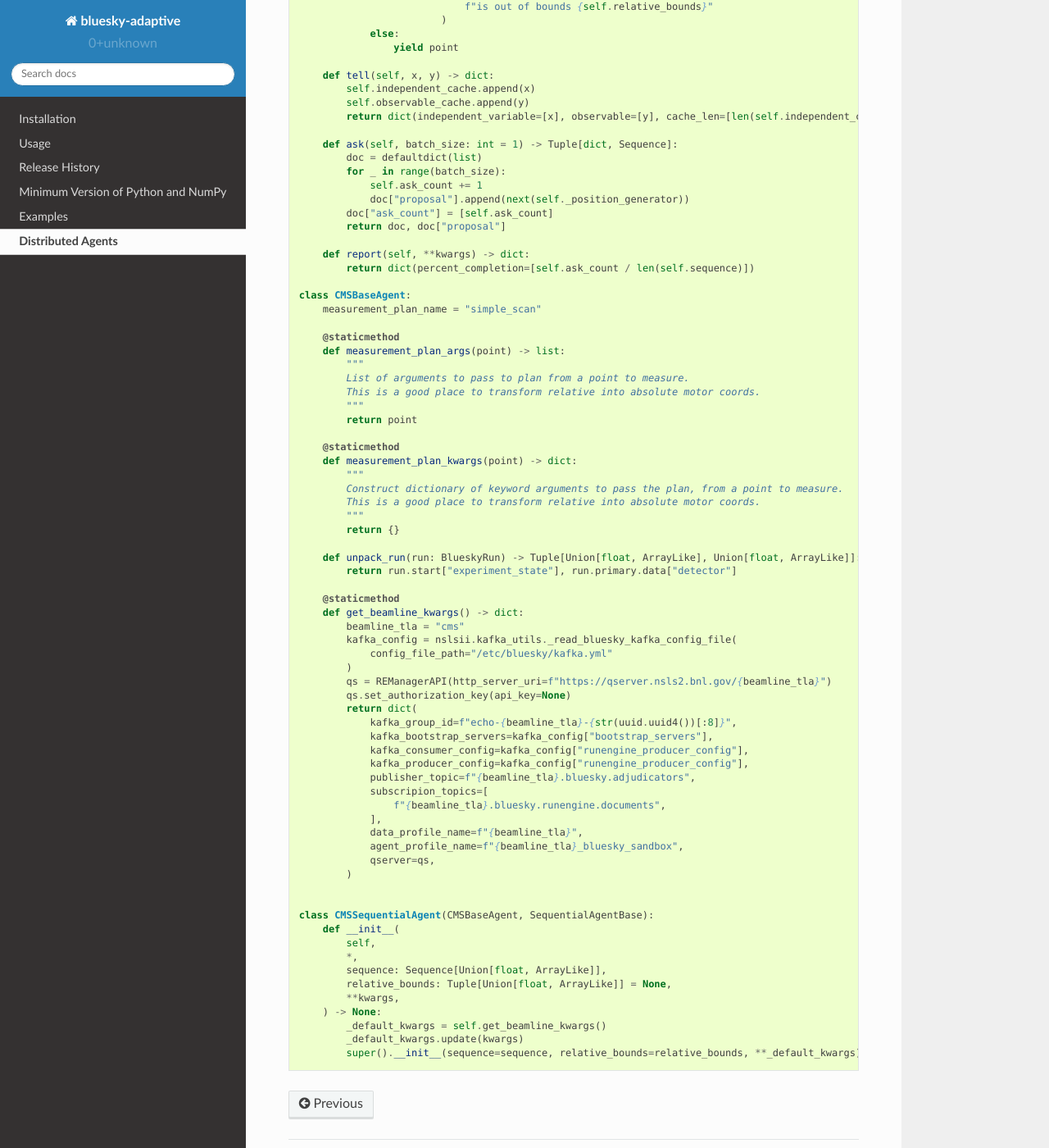
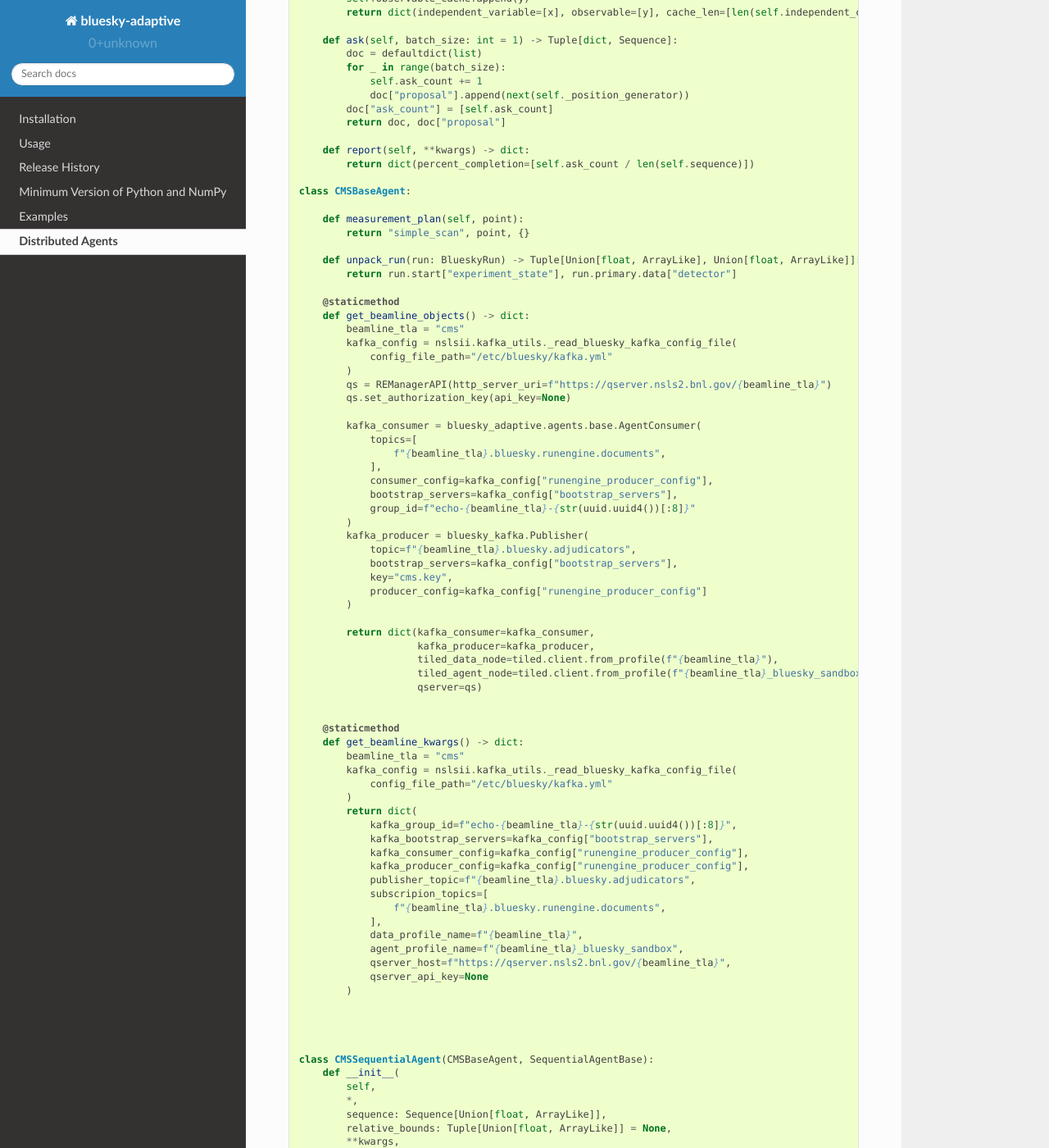
Before and after one commit to bluesky/bluesky-adaptive, a Sphinx documentation site: the page built from docs/source/distributed.rst, in a window 1280 px wide and 1400 px high, scrolled down 3064 px. Shown: the whole window at 82% size. Built offline with Sphinx 7.4.7 and the Read the Docs theme 2.0.0, drawn with Linux system fonts in a browser that asks for light colours; some of the changed text lies outside the part shown.

Commit message:
Doc: Document new API

```diff
--- a/docs/source/distributed.rst
+++ b/docs/source/distributed.rst
@@ -27,9 +27,7 @@ following.
 Experiment specific
 -------------------
 
-.. autoproperty:: bluesky_adaptive.agents.base.Agent.measurement_plan_name
-.. automethod:: bluesky_adaptive.agents.base.Agent.measurement_plan_args
-.. automethod:: bluesky_adaptive.agents.base.Agent.measurement_plan_kwargs
+.. automethod:: bluesky_adaptive.agents.base.Agent.measurement_plan
 
 
 Agent 'brains' specific
@@ -55,6 +53,10 @@ In this case the user need only construct `CMSBaseAgent` for some CMS specific v
 and combine the `SequentialAgent` and `CMSBaseAgent`.
 This can be done through direct inheritence or mixins, as all necessary methods are declared
 as abstract in the base Agent.
+
+The default API supports passing the objects for communication, allowing for flexible customization.
+A convenience method `from_config_kwargs` supports automatic construction of the Kafka producer and consumers,
+as well as the qserver API using some common configuration keys. Both are demonstrated below for reference.
 
 .. code-block:: python
 
@@ -151,26 +153,43 @@ as abstract in the base Agent.
             return dict(percent_completion=[self.ask_count / len(self.sequence)])
 
     class CMSBaseAgent:
-        measurement_plan_name = "simple_scan"
 
-        @staticmethod
-        def measurement_plan_args(point) -> list:
-            """
-            List of arguments to pass to plan from a point to measure.
-            This is a good place to transform relative into absolute motor coords.
-            """
-            return point
-
-        @staticmethod
-        def measurement_plan_kwargs(point) -> dict:
-            """
-            Construct dictionary of keyword arguments to pass the plan, from a point to measure.
-            This is a good place to transform relative into absolute motor coords.
-            """
-            return {}
+        def measurement_plan(self, point):
+            return "simple_scan", point, {}
 
         def unpack_run(run: BlueskyRun) -> Tuple[Union[float, ArrayLike], Union[float, ArrayLike]]:
             return run.start["experiment_state"], run.primary.data["detector"]
+
+        @staticmethod
+        def get_beamline_objects() -> dict:
+            beamline_tla = "cms"
+            kafka_config = nslsii.kafka_utils._read_bluesky_kafka_config_file(
+                config_file_path="/etc/bluesky/kafka.yml"
+            )
+            qs = REManagerAPI(http_server_uri=f"https://qserver.nsls2.bnl.gov/{beamline_tla}")
+            qs.set_authorization_key(api_key=None)
+
+            kafka_consumer = bluesky_adaptive.agents.base.AgentConsumer(
+                topics=[
+                    f"{beamline_tla}.bluesky.runengine.documents",
+                ],
+                consumer_config=kafka_config["runengine_producer_config"],
+                bootstrap_servers=kafka_config["bootstrap_servers"],
+                group_id=f"echo-{beamline_tla}-{str(uuid.uuid4())[:8]}"
+            )
+            kafka_producer = bluesky_kafka.Publisher(
+                topic=f"{beamline_tla}.bluesky.adjudicators",
+                bootstrap_servers=kafka_config["bootstrap_servers"],
+                key="cms.key",
+                producer_config=kafka_config["runengine_producer_config"]
+            )
+
+            return dict(kafka_consumer=kafka_consumer,
+                        kafka_producer=kafka_producer,
+                        tiled_data_node=tiled.client.from_profile(f"{beamline_tla}"),
+                        tiled_agent_node=tiled.client.from_profile(f"{beamline_tla}_bluesky_sandbox"),
+                        qserver=qs)
+
 
         @staticmethod
         def get_beamline_kwargs() -> dict:
@@ -191,8 +208,11 @@ as abstract in the base Agent.
                 ],
                 data_profile_name=f"{beamline_tla}",
                 agent_profile_name=f"{beamline_tla}_bluesky_sandbox",
-                qserver=qs,
+                qserver_host=f"https://qserver.nsls2.bnl.gov/{beamline_tla}",
+                qserver_api_key=None
             )
+
+
 
 
     class CMSSequentialAgent(CMSBaseAgent, SequentialAgentBase):
@@ -202,7 +222,16 @@ as abstract in the base Agent.
             sequence: Sequence[Union[float, ArrayLike]],
             relative_bounds: Tuple[Union[float, ArrayLike]] = None,
             **kwargs,
-        ) -> None:
+        ):
+            _default_kwargs = self.get_beamline_objects()
+            _default_kwargs.update(kwargs)
+            super().__init__(sequence=sequence, relative_bounds=relative_bounds, **_default_kwargs)
+
+        @classmethod
+        def from_config_kwargs(cls, *,
+            sequence: Sequence[Union[float, ArrayLike]],
+            relative_bounds: Tuple[Union[float, ArrayLike]] = None,
+            **kwargs,):
             _default_kwargs = self.get_beamline_kwargs()
             _default_kwargs.update(kwargs)
-            super().__init__(sequence=sequence, relative_bounds=relative_bounds, **_default_kwargs)
+            super().from_kwargs(sequence=sequence, relative_bounds=relative_bounds, **_default_kwargs)
```
Also changed, not shown: other parts of docs/source/distributed.rst (+0 -2 lines), 1 other file.
